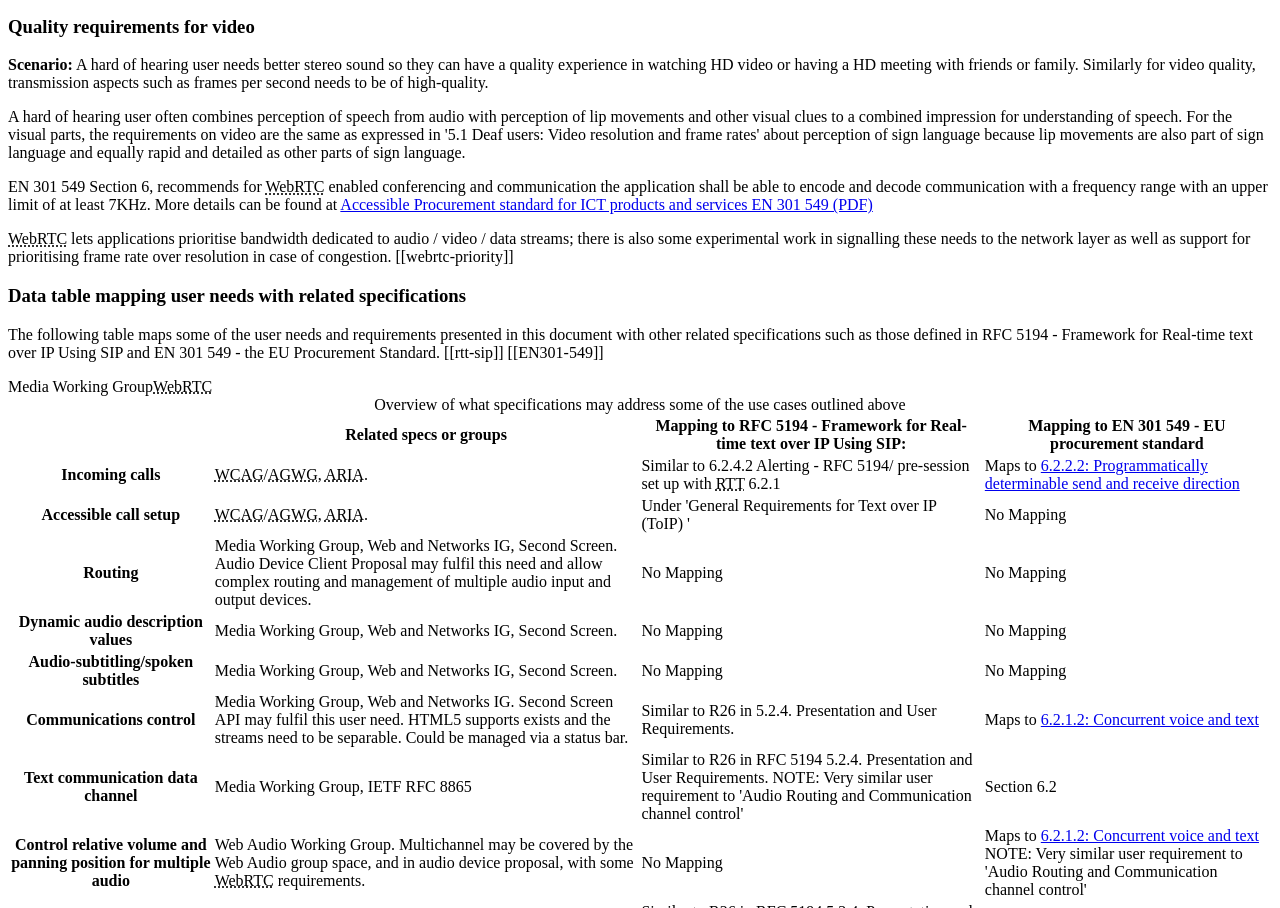
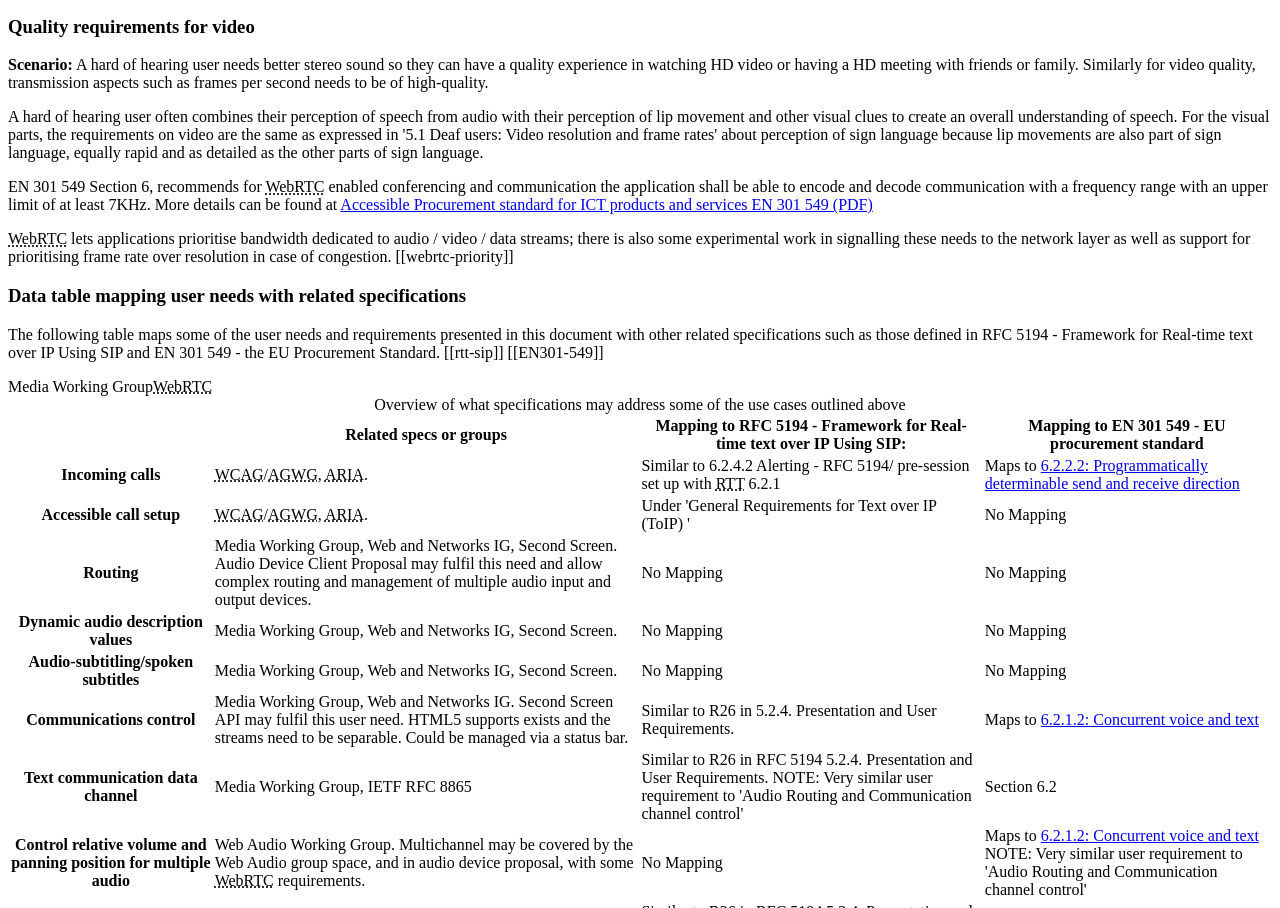
Before and after one commit to w3c/raur, a plain HTML site: page index.html in a window 1280 px wide. Shown: the part 3999-4907 px from the top of the page. Drawn offline with Linux system fonts and the light colour scheme; a script that the page names is missing.

```diff
--- a/index.html
+++ b/index.html
@@ -316,7 +316,7 @@ This user need may also indicate necessary support for 'Total conversation' serv
 
 <p><strong>Scenario:</strong> A hard of hearing user needs better stereo sound so they can have a quality experience in watching HD video or having a HD meeting with friends or family. Similarly for video quality, transmission aspects such as frames per second needs to be of high&#45;quality.</p>
 
-<p class="note">A hard of hearing user often combines perception of speech from audio with perception of lip movements and other visual clues to a combined impression for understanding of speech. For the visual parts, the requirements on video are the same as expressed in '5.1 Deaf users: Video resolution and frame rates' about perception of sign language because lip movements are also part of sign language and equally rapid and detailed as other parts of sign language.</p>
+<p class="note">A hard of hearing user often combines their perception of speech from audio with their perception of lip movement and other visual clues to create an overall understanding of speech. For the visual parts, the requirements on video are the same as expressed in '5.1 Deaf users: Video resolution and frame rates' about perception of sign language because lip movements are also part of sign language, equally rapid and as detailed as the other parts of sign language.</p>
 
 <p class="note">EN 301 549 Section 6,  recommends for <abbr title="Web Real&#45;time communication">WebRTC</abbr> enabled conferencing and communication the application shall be able to encode and decode communication with a frequency range with an upper limit of at least 7KHz. More details can be found at <a href="https://www.etsi.org/deliver/etsi_en/301500_301599/301549/02.01.02_60/en_301549v020102p.pdf"> Accessible Procurement standard for ICT products and services EN 301 549 (PDF)</a></p>
 
```
